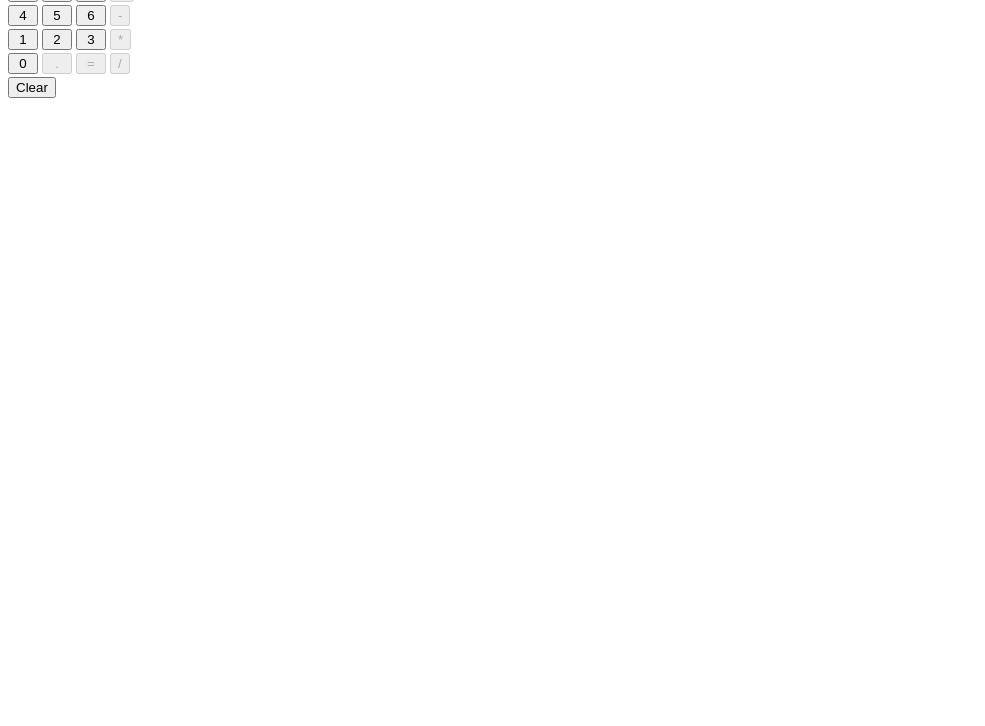
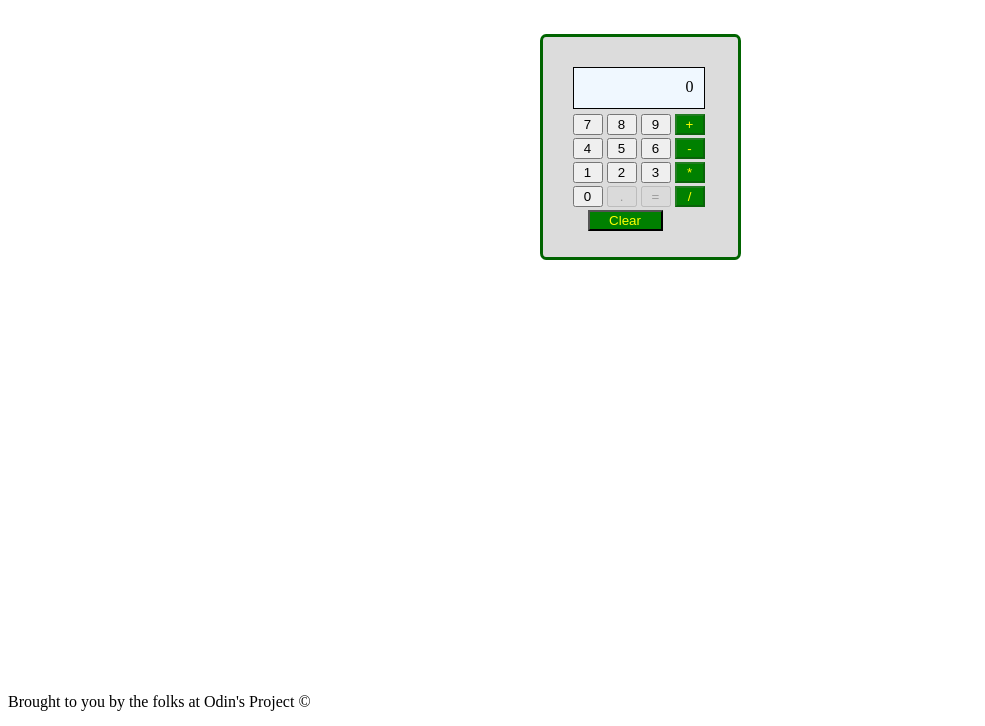
Before and after one commit to Tkumar02/Calculator, a plain HTML site: page index.html in a window 1280 px wide. Shown: the part 74-800 px from the top of the page, without its empty margins (0-985 px from the left). Drawn offline with Linux system fonts and the light colour scheme.

Commit message:
updated style of calculator

```diff
--- a/index.html
+++ b/index.html
@@ -9,6 +9,8 @@
     <link rel="stylesheet" href="style.css">
 </head>
 <body>
+    <h1 class="title">WELCOME TO ODIN'S CALCULATOR</h1>
+    <div class="calculator">
     <div class="display" id="display">
         0
     </div>
@@ -45,5 +47,7 @@
             <span class="second"></span>
         </div>
     </div>
+    </div>
+    <footer class="end">Brought to you by the folks at Odin's Project ©</footer>
 </body>
 </html>
--- a/style.css
+++ b/style.css
@@ -1,6 +1,28 @@
+body{
+    min-height: 100%;
+}
+
+.title{
+    text-align: center;
+}
+
+.calculator{
+    margin-left: auto;
+    margin-right: auto;
+    margin-top: 50px;
+    border: 3px solid darkgreen;
+    border-radius: 3%;
+    background-color: gainsboro;
+    padding-left: 30px;
+    padding-top: 30px;
+    width: 165px;
+    height: 190px;
+}
+
 .display{
     width: 120px;
     height: 30px;
+    background-color: aliceblue;
     border: 1px solid black;
     margin-bottom: 5px;
     text-align: end;
@@ -16,3 +38,27 @@
     width: 30px;
     gap: 3px;
 }
+
+.operator,
+.clear{
+    background-color: green;
+    color: yellow;
+    width: 30px;
+    text-align: center;
+    text-shadow: 3ch;
+}
+
+.clear{
+    width: 75px;
+    justify-self: center;
+    margin-left: 15px;
+}
+
+.end{
+    clear:both;
+    position: absolute;
+    bottom: 0;
+    text-align: center;
+    margin-left: auto;
+    padding-bottom: 15px;
+}
```
